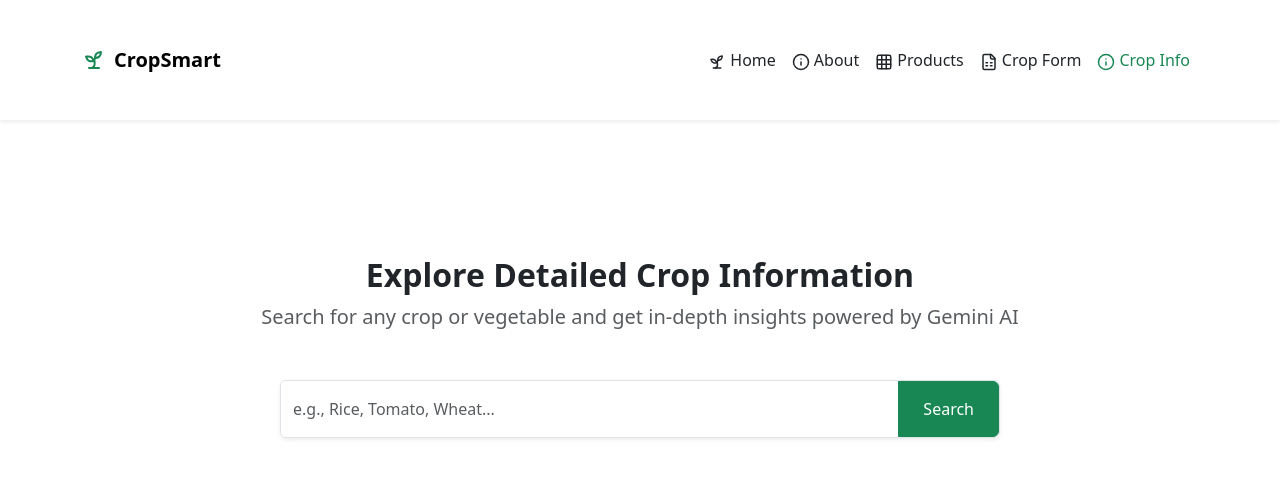
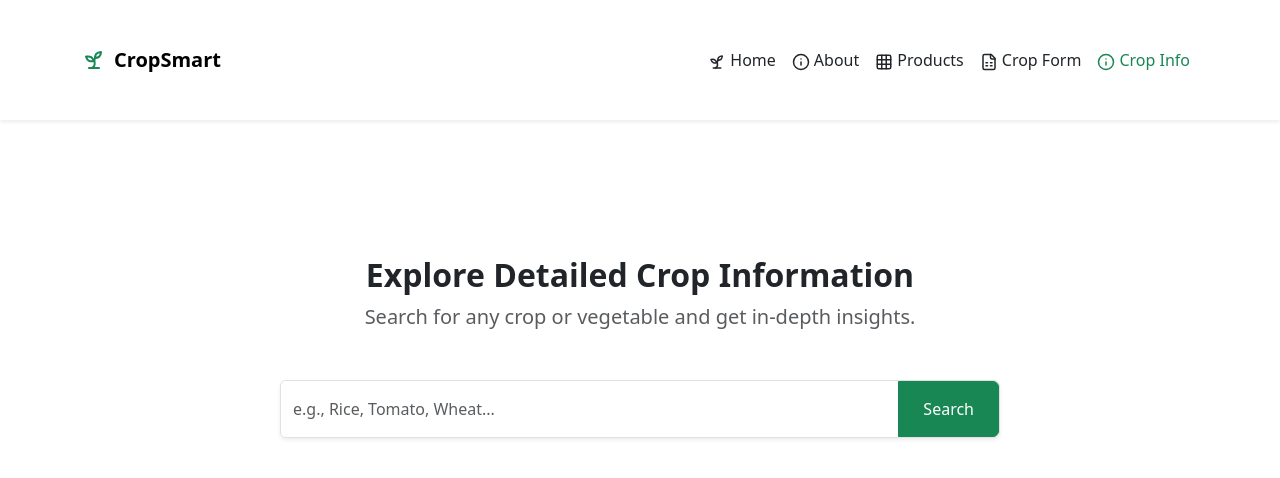
Before and after one commit to Karthikeya51/CropSmart, a React (Vite) app in the folder Crop_Smart/crop-recommendation-client/: page /info in a window 1280 px wide. Shown: the top 478 px of the page. Built offline with nearby package versions, Linux system fonts and the light colour scheme; no server answers.

Commit message:
Update CropDetail.jsx

```diff
--- a/Crop_Smart/crop-recommendation-client/src/pages/CropDetail.jsx
+++ b/Crop_Smart/crop-recommendation-client/src/pages/CropDetail.jsx
@@ -62,7 +62,7 @@ const response = await axios.post(`${API_BASE_URL}/gemini`, {
       <div className="text-center mb-5">
         <h2 className="fw-bold">Explore Detailed Crop Information</h2>
         <p className="text-muted fs-5">
-          Search for any crop or vegetable and get in-depth insights powered by Gemini AI
+          Search for any crop or vegetable and get in-depth insights.
         </p>
       </div>
 
@@ -83,7 +83,7 @@ const response = await axios.post(`${API_BASE_URL}/gemini`, {
 
           {loading && (
             <div className="alert alert-info mt-4 text-center" role="alert">
-              Fetching data from Gemini...
+              Fetching data...
             </div>
           )}
 
```
